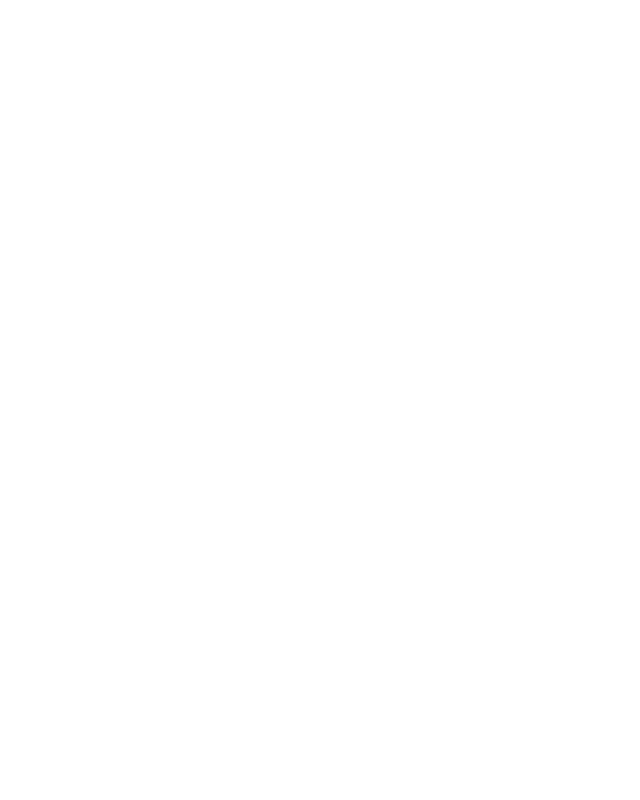
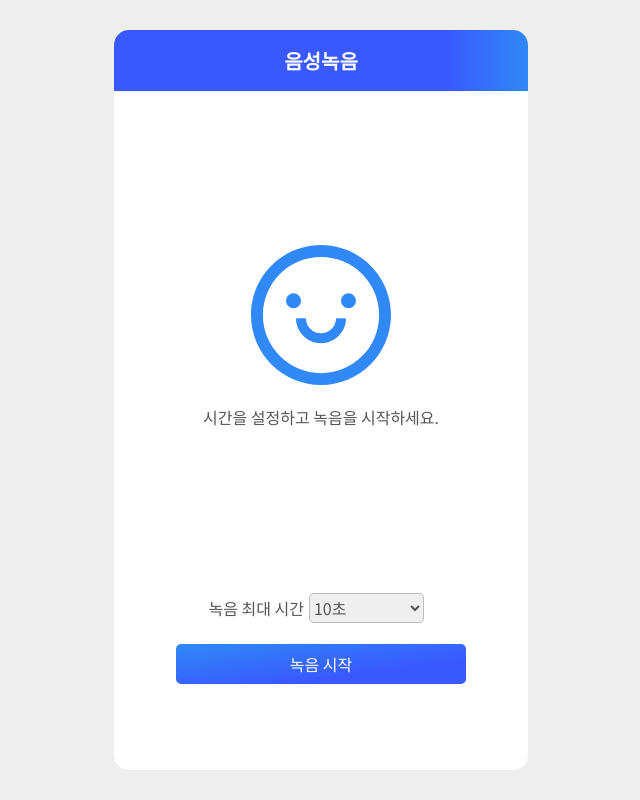
Before and after one commit to Chooteacher/haii-audio-player, a React (Create React App) app: page /record in a window 1280 px wide. Before the commit this address had no page. Shown: the whole page, without its empty margins (319-959 px from the left). Built offline with nearby package versions, Linux system fonts and the light colour scheme.

Commit message:
Add: RecordingMain 컴포넌트 추가 (#1)
* Add: record 시작 페이지 UI 추가

* Add: record 녹음 페이지 UI 추가

* Add: theme에 컬러 추가

```diff
--- a/package.json
+++ b/package.json
@@ -9,6 +9,7 @@
     "gh-pages": "^4.0.0",
     "react": "^18.2.0",
     "react-dom": "^18.2.0",
+    "react-icons": "^4.4.0",
     "react-router-dom": "^6.4.2",
     "react-scripts": "5.0.1",
     "styled-components": "^5.3.6",
--- a/public/index.html
+++ b/public/index.html
@@ -3,11 +3,14 @@
   <head>
     <meta charset="utf-8" />
     <link rel="icon" href="%PUBLIC_URL%/favicon.ico" />
+    <link rel="preconnect" href="https://fonts.googleapis.com" />
+    <link rel="preconnect" href="https://fonts.gstatic.com" crossorigin />
     <meta name="viewport" content="width=device-width, initial-scale=1" />
     <meta name="theme-color" content="#000000" />
-    <meta
-      name="description"
-      content="Web site created using create-react-app"
+    <meta name="description" content="Web site created using create-react-app" />
+    <link
+      href="https://fonts.googleapis.com/css2?family=Noto+Sans+KR:wght@300;400;700&family=Noto+Sans:ital,wght@0,300;0,400;0,700;1,300;1,400;1,700&display=swap"
+      rel="stylesheet"
     />
     <title>HAII - audio player</title>
   </head>
--- a/src/Router.js
+++ b/src/Router.js
@@ -1,5 +1,6 @@
 import { BrowserRouter, Routes, Route } from 'react-router-dom';
 import Main from './pages/Main';
+import RecordMain from './pages/record/RecordMain';
 import { ThemeProvider } from 'styled-components';
 import * as Theme from './styles/Theme';
 
@@ -9,6 +10,7 @@ const Router = (props) => {
       <BrowserRouter>
         <Routes>
           <Route path='/' element={<Main />} />
+          <Route path='/record' element={<RecordMain />} />
         </Routes>
       </BrowserRouter>
     </ThemeProvider>
--- /dev/null
+++ b/src/pages/record/RecordMain.js
@@ -0,0 +1,34 @@
+import Starting from './components/Starting';
+import Recording from './components/Recording';
+import { useState } from 'react';
+import { Wrap } from './RecordMain.styled';
+
+const RecordMain = () => {
+  const [recording, setRecording] = useState(false);
+  const [limitTime, setLimitTime] = useState(10);
+  const handleRecording = () => {
+    setRecording((prev) => !prev);
+  };
+
+  return (
+    <Wrap>
+      <div className='mainContainer'>
+        <div className='headContainer'>
+          <h1>음성녹음</h1>
+        </div>
+        {recording ? (
+          <Recording recording={recording} limitTime={limitTime} setRecording={setRecording} />
+        ) : (
+          <Starting setLimitTime={setLimitTime} />
+        )}
+        <div className='btnContaier'>
+          <button className='startBtn' onClick={handleRecording}>
+            {recording ? '녹음 종료' : '녹음 시작'}
+          </button>
+        </div>
+      </div>
+    </Wrap>
+  );
+};
+
+export default RecordMain;
--- /dev/null
+++ b/src/pages/record/RecordMain.styled.js
@@ -0,0 +1,104 @@
+import styled from 'styled-components';
+
+export const Wrap = styled.div`
+  display: flex;
+  justify-content: center;
+  width: 100%;
+  height: 100vh;
+  margin: 0 auto;
+  background-color: #eee;
+
+  .mainContainer {
+    width: inherit;
+    max-width: 414px;
+    background-color: #fff;
+    border-radius: 0;
+    overflow: hidden;
+    color: #555;
+
+    @media (min-width: 415px) {
+      border-radius: 15px;
+      margin: 30px auto;
+    }
+
+    .headContainer {
+      padding: 1rem;
+      background: linear-gradient(to right, #3958fe 80%, #3089f6);
+      text-align: center;
+      h1 {
+        color: #fff;
+        font-size: 20px;
+        font-weight: 700;
+      }
+    }
+
+    .bodyContainer {
+      display: flex;
+      flex-direction: column;
+      justify-content: center;
+      align-items: center;
+      height: 65%;
+      margin-bottom: 20px;
+
+      svg {
+        margin-bottom: 10px;
+        color: #3089f6;
+      }
+    }
+
+    .formContainer {
+      display: flex;
+      justify-content: center;
+      align-items: center;
+      height: 30px;
+      margin-bottom: 20px;
+      padding: 1rem;
+      text-align: center;
+      .title {
+        margin-right: 5px;
+      }
+
+      select {
+        width: 30%;
+        height: inherit;
+        margin-right: 10px;
+        border: 1px solid #bbb;
+        border-radius: 5px;
+        color: #555;
+        font-size: 16px;
+        outline: none;
+        cursor: pointer;
+
+        option {
+          padding: 3px;
+        }
+      }
+    }
+    .countContainer {
+      height: 30px;
+      margin-bottom: 22px;
+      text-align: center;
+    }
+
+    .btnContaier {
+      display: flex;
+      justify-content: center;
+      .startBtn {
+        width: 70%;
+        height: 2.5rem;
+        margin: 0 auto;
+        padding: 3px;
+        border: none;
+        border-radius: 5px;
+        background: linear-gradient(to left top, #3958fe 30%, #3089f6);
+        color: #fff;
+        font-size: 16px;
+        cursor: pointer;
+
+        &:active {
+          background: #2541d9;
+        }
+      }
+    }
+  }
+`;
--- /dev/null
+++ b/src/pages/record/components/Recording.js
@@ -0,0 +1,41 @@
+import { useState, useEffect } from 'react';
+import { HiOutlineMicrophone } from 'react-icons/hi';
+
+let countTime;
+const Recording = ({ recording, limitTime, setRecording }) => {
+  const [time, setTime] = useState(1);
+
+  useEffect(() => {
+    countTime = setInterval(() => {
+      setTime((prev) => (prev = prev + 1));
+    }, 1000);
+    return () => clearInterval(countTime);
+  }, [recording]);
+
+  useEffect(() => {
+    if (time >= limitTime) {
+      clearInterval(countTime);
+      setRecording(false);
+    }
+  }, [time]);
+
+  return (
+    <>
+      <div className='bodyContainer'>
+        <HiOutlineMicrophone size='10rem' />
+        <p>녹음 중입니다.</p>
+      </div>
+      <div className='countContainer'>
+        {time < 10
+          ? `00:0${time}`
+          : time < 60
+          ? `00:${time}`
+          : time % 60 < 10
+          ? `0${Math.floor(time / 60)}:0${time % 60}`
+          : `0${Math.floor(time / 60)}:${time % 60}`}
+      </div>
+    </>
+  );
+};
+
+export default Recording;
--- /dev/null
+++ b/src/pages/record/components/Starting.js
@@ -0,0 +1,28 @@
+import { AiOutlineSmile } from 'react-icons/ai';
+
+const Starting = ({ setLimitTime }) => {
+  const handleSelectTime = (e) => {
+    e.preventDefault();
+    setLimitTime(e.target.value);
+  };
+  return (
+    <>
+      <div className='bodyContainer'>
+        <AiOutlineSmile size='10rem' />
+        <p>시간을 설정하고 녹음을 시작하세요.</p>
+      </div>
+      <form className='formContainer'>
+        <p className='title'>녹음 최대 시간</p>
+        <select name='time' id='time' onChange={handleSelectTime}>
+          <option value='10'>10초</option>
+          <option value='30'>30초</option>
+          <option value='60'>1분</option>
+          <option value='180'>3분</option>
+          <option value='300'>5분</option>
+        </select>
+      </form>
+    </>
+  );
+};
+
+export default Starting;
--- a/src/styles/Theme.js
+++ b/src/styles/Theme.js
@@ -0,0 +1,3 @@
+export const mainBlue = '#3089f6';
+export const mainSkyBlue = '#3958fe';
+export const text = '#555';
--- a/src/styles/index.css
+++ b/src/styles/index.css
@@ -1,3 +1,6 @@
+* {
+  font-family: 'Noto Sans KR', 'Noto Sans', sans-serif !important;
+}
 blockquote,
 body,
 dd,
```
Also changed, not shown: 1 other file (tests, documents, lock files or other folders).
